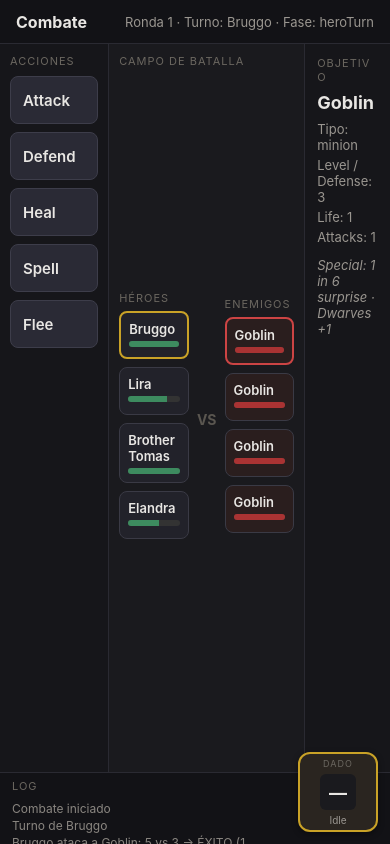
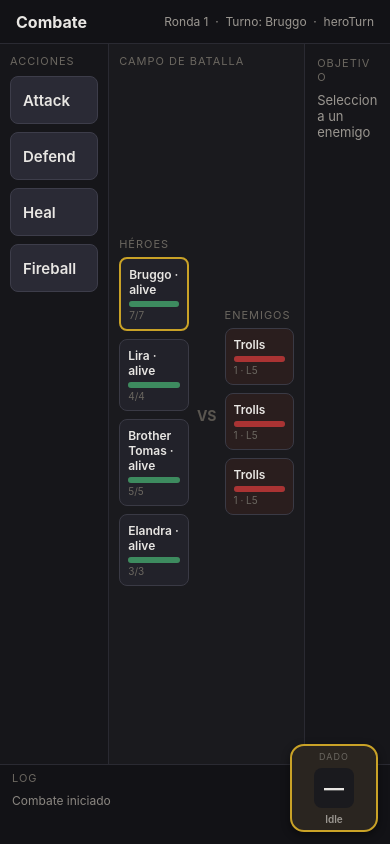
Before and after one commit to Lunrak/mirethar, a React Native app: screen / in a window 390 px wide. Built offline with nearby package versions, Linux system fonts and the light colour scheme.

Commit message:
feat(ui): Dado central conectado

```diff
--- a/package.json
+++ b/package.json
@@ -9,7 +9,8 @@
     "jest": "~30.5.2",
     "jest-expo": "~58.0.13",
     "react": "19.3.0",
-		"react-native": "0.88.1"
+    "react-native": "0.88.1",
+    "react-native-web": "^0.21.4"
   },
   "devDependencies": {
     "@types/react": "~19.3.0",
--- /dev/null
+++ b/src/modules/combat/components/CentralDice.tsx
@@ -0,0 +1,160 @@
+/**
+ * Dado Central – GDD §5.1 / §3.4
+ * Estados: Idle → Listo → Girando → Resultado
+ */
+
+import React, { useEffect, useRef } from 'react';
+import {
+	View,
+	Text,
+	StyleSheet,
+	Pressable,
+	Animated,
+	Easing,
+} from 'react-native';
+import type { DiceUiState } from '../hooks/useCombatSession';
+
+type Props = {
+	diceUi: DiceUiState;
+	lastTotal?: number | null;
+	disabled?: boolean;
+	onPress: () => void;
+};
+
+const STATE_LABEL: Record<DiceUiState, string> = {
+	idle: 'Idle',
+	ready: 'Listo',
+	spinning: 'Girando',
+	result: 'Resultado',
+};
+
+export function CentralDice({ diceUi, lastTotal, disabled, onPress }: Props) {
+	const spin = useRef(new Animated.Value(0)).current;
+
+	useEffect(() => {
+		if (diceUi === 'spinning') {
+			spin.setValue(0);
+			Animated.loop(
+				Animated.timing(spin, {
+					toValue: 1,
+					duration: 400,
+					easing: Easing.linear,
+					useNativeDriver: true,
+				}),
+			).start();
+		} else {
+			spin.stopAnimation();
+			spin.setValue(0);
+		}
+	}, [diceUi, spin]);
+
+	const rotate = spin.interpolate({
+		inputRange: [0, 1],
+		outputRange: ['0deg', '360deg'],
+	});
+
+	const canPress = !disabled && (diceUi === 'ready' || diceUi === 'result');
+
+	const borderColor =
+		diceUi === 'ready'
+			? '#5dce7a'
+			: diceUi === 'spinning'
+				? '#e8c547'
+				: diceUi === 'result'
+					? '#6ea8fe'
+					: '#c9a227';
+
+	return (
+		<Pressable
+			onPress={canPress ? onPress : undefined}
+			disabled={!canPress}
+			style={({ pressed }) => [
+				styles.wrap,
+				pressed && canPress && styles.pressed,
+			]}
+			accessibilityRole="button"
+			accessibilityLabel={`Dado central, estado ${STATE_LABEL[diceUi]}`}
+		>
+			<View style={[styles.dice, { borderColor }]}>
+				<Text style={styles.label}>DADO</Text>
+
+				{diceUi === 'spinning' ? (
+					<Animated.View style={{ transform: [{ rotate }] }}>
+						<View style={styles.face}>
+							<Text style={styles.faceText}>?</Text>
+						</View>
+					</Animated.View>
+				) : (
+					<View style={styles.face}>
+						<Text style={styles.faceText}>
+							{diceUi === 'result' && lastTotal != null
+								? String(lastTotal)
+								: '—'}
+						</Text>
+					</View>
+				)}
+
+				<Text style={[styles.state, diceUi === 'ready' && styles.stateReady]}>
+					{STATE_LABEL[diceUi]}
+				</Text>
+			</View>
+		</Pressable>
+	);
+}
+
+const styles = StyleSheet.create({
+	wrap: {
+		position: 'absolute',
+		right: 12,
+		bottom: 12,
+		zIndex: 30,
+	},
+	pressed: {
+		opacity: 0.85,
+		transform: [{ scale: 0.96 }],
+	},
+	dice: {
+		width: 88,
+		height: 88,
+		borderRadius: 14,
+		backgroundColor: '#2a2520',
+		borderWidth: 2,
+		alignItems: 'center',
+		justifyContent: 'center',
+		elevation: 8,
+		shadowColor: '#000',
+		shadowOpacity: 0.45,
+		shadowRadius: 8,
+		shadowOffset: { width: 0, height: 3 },
+	},
+	label: {
+		position: 'absolute',
+		top: 5,
+		color: '#6b6760',
+		fontSize: 9,
+		letterSpacing: 1,
+	},
+	state: {
+		position: 'absolute',
+		bottom: 5,
+		color: '#9a9690',
+		fontSize: 10,
+		fontWeight: '600',
+	},
+	stateReady: {
+		color: '#5dce7a',
+	},
+	face: {
+		width: 40,
+		height: 40,
+		borderRadius: 8,
+		backgroundColor: '#1a1a1e',
+		alignItems: 'center',
+		justifyContent: 'center',
+	},
+	faceText: {
+		color: '#e8e6e3',
+		fontSize: 20,
+		fontWeight: '700',
+	},
+});
--- /dev/null
+++ b/src/modules/combat/hooks/useCombatSession.ts
@@ -0,0 +1,144 @@
+/**
+ * Hook de sesión de combate – conecta UI con core (TurnManager + StateManager)
+ */
+
+import { useCallback, useMemo, useReducer, useState } from 'react';
+import {
+  createCombat,
+  selectAction,
+  selectTarget,
+  clearSelection,
+  canResolve,
+} from '../../../core/rules/CombatStateManager';
+import {
+  executeHeroAttack,
+  executeHeal,
+  executeSpell,
+  runEnemyTurn,
+  getAliveEnemies,
+} from '../../../core/rules/TurnManager';
+import { createDefaultParty } from '../../../core/data/classes';
+import { generateEncounter } from '../../../core/rules/EncounterGenerator';
+import type { Action, CombatState } from '../../../core/types/combat';
+
+export type DiceUiState = 'idle' | 'ready' | 'spinning' | 'result';
+
+export type CombatSession = {
+  state: CombatState;
+  diceUi: DiceUiState;
+  lastDiceTotal: number | null;
+  encounterType: 'vermin' | 'minion' | 'boss';
+  selectHeroAction: (action: Action) => void;
+  selectEnemyTarget: (enemyId: string) => void;
+  clear: () => void;
+  /** Llamar cuando el dado está Listo: pasa a Girando y resuelve */
+  resolveDice: () => void;
+  /** Tras mostrar resultado, volver a Idle / siguiente paso */
+  acknowledgeResult: () => void;
+  canResolveNow: boolean;
+};
+
+export function useCombatSession(
+  encounterType: 'vermin' | 'minion' | 'boss' = 'minion'
+): CombatSession {
+  const [state, setState] = useState<CombatState>(() => {
+    const party = createDefaultParty();
+    const enc = generateEncounter(encounterType);
+    return createCombat(party, enc.enemies);
+  });
+
+  const [diceUi, setDiceUi] = useState<DiceUiState>('idle');
+  const [lastDiceTotal, setLastDiceTotal] = useState<number | null>(null);
+  const [pendingResult, setPendingResult] = useState<CombatState | null>(null);
+
+  const canResolveNow = useMemo(() => canResolve(state) && diceUi === 'ready', [state, diceUi]);
+
+  const syncDiceFromState = useCallback((s: CombatState, ui: DiceUiState) => {
+    if (ui === 'spinning' || ui === 'result') return ui;
+    if (canResolve(s)) return 'ready';
+    return 'idle';
+  }, []);
+
+  const selectHeroAction = useCallback((action: Action) => {
+    setState((prev) => {
+      const next = selectAction(prev, action);
+      setDiceUi(syncDiceFromState(next, 'idle'));
+      return next;
+    });
+  }, [syncDiceFromState]);
+
+  const selectEnemyTarget = useCallback((enemyId: string) => {
+    setState((prev) => {
+      const next = selectTarget(prev, enemyId);
+      setDiceUi(syncDiceFromState(next, 'idle'));
+      return next;
+    });
+  }, [syncDiceFromState]);
+
+  const clear = useCallback(() => {
+    setState((prev) => {
+      const next = clearSelection(prev);
+      setDiceUi('idle');
+      return next;
+    });
+  }, []);
+
+  const resolveDice = useCallback(() => {
+    setState((prev) => {
+      if (!canResolve(prev) || prev.isFinished) return prev;
+
+      setDiceUi('spinning');
+
+      // Resolución síncrona; la UI muestra "Girando" un momento vía acknowledge
+      const actionType = prev.selectedAction?.type ?? 'attack';
+      let next = prev;
+
+      if (actionType === 'attack') {
+        next = executeHeroAttack(prev, encounterType);
+      } else if (actionType === 'heal') {
+        next = executeHeal(prev);
+      } else if (actionType === 'spell') {
+        next = executeSpell(prev, encounterType);
+      } else {
+        // defend etc.
+        next = executeHeroAttack(prev, encounterType); // fallback
+      }
+
+      // Extraer último total de dado del mensaje si es posible — placeholder
+      setLastDiceTotal(null);
+      setPendingResult(next);
+      setDiceUi('result');
+
+      // Si tras el turno de héroes toca enemigos, se procesa al acknowledge
+      return next;
+    });
+  }, [encounterType]);
+
+  const acknowledgeResult = useCallback(() => {
+    setState((prev) => {
+      let next = pendingResult ?? prev;
+      setPendingResult(null);
+
+      if (!next.isFinished && next.phase === 'enemyTurn') {
+        next = runEnemyTurn(next);
+      }
+
+      setLastDiceTotal(null);
+      setDiceUi(syncDiceFromState(next, 'idle'));
+      return next;
+    });
+  }, [pendingResult, syncDiceFromState]);
+
+  return {
+    state,
+    diceUi,
+    lastDiceTotal,
+    encounterType,
+    selectHeroAction,
+    selectEnemyTarget,
+    clear,
+    resolveDice,
+    acknowledgeResult,
+    canResolveNow,
+  };
+}
--- a/src/modules/combat/screens/CombatScreen.tsx
+++ b/src/modules/combat/screens/CombatScreen.tsx
@@ -1,168 +1,243 @@
 /**
- * Pantalla de combate – layout landscape exacto del GDD §5.1
- * Solo estructura estática (sin lógica de juego todavía).
- *
- * Zonas:
- *  - Header (superior)
- *  - Zona Izquierda ~28% (acciones)
- *  - Campo de Batalla (centro)
- *  - Panel Derecho ~22% (info)
- *  - Log de Combate (inferior)
- *  - Dado Central (esquina inferior derecha, superpuesto)
+ * Pantalla de combate – layout GDD §5.1 + Dado Central conectado (Día 16)
+ * Idle → Listo → Girando → Resultado
  */
 
-import React from 'react';
-import { View, Text, StyleSheet, ScrollView } from 'react-native';
+import React, { useEffect, useRef } from 'react';
+import { View, Text, StyleSheet, ScrollView, Pressable } from 'react-native';
+import { useCombatSession } from '../hooks/useCombatSession';
+import { CentralDice } from '../components/CentralDice';
+import { getAliveEnemies } from '../../../core/rules/TurnManager';
+import { getHeroStatus } from '../../../core/rules/HeroStatus';
+import type { Action } from '../../../core/types/combat';
 
-const PLACEHOLDER_ACTIONS = ['Attack', 'Defend', 'Heal', 'Spell', 'Flee'];
-const PLACEHOLDER_HEROES = ['Bruggo', 'Lira', 'Brother Tomas', 'Elandra'];
-const PLACEHOLDER_ENEMIES = ['Goblin', 'Goblin', 'Goblin', 'Goblin'];
-const PLACEHOLDER_LOG = [
-	'Combate iniciado',
-	'Turno de Bruggo',
-	'Bruggo ataca a Goblin: 5 vs 3 → ÉXITO (1 muerto)',
-	'Turno de Lira',
+const ACTIONS: Action[] = [
+	{ type: 'attack', name: 'Attack', requiresTarget: true },
+	{ type: 'defend', name: 'Defend', requiresTarget: false },
+	{ type: 'heal', name: 'Heal', requiresTarget: true },
+	{ type: 'spell', name: 'Fireball', requiresTarget: false },
 ];
 
 export default function CombatScreen() {
+	const session = useCombatSession('minion');
+	const {
+		state,
+		diceUi,
+		lastDiceTotal,
+		selectHeroAction,
+		selectEnemyTarget,
+		resolveDice,
+		acknowledgeResult,
+		canResolveNow,
+	} = session;
+
+	const spinTimeout = useRef<ReturnType<typeof setTimeout> | null>(null);
+
+	useEffect(() => {
+		if (diceUi === 'result') {
+			spinTimeout.current = setTimeout(() => {
+				acknowledgeResult();
+			}, 1200);
+			return () => {
+				if (spinTimeout.current) clearTimeout(spinTimeout.current);
+			};
+		}
+	}, [diceUi, acknowledgeResult]);
+
+	const onDicePress = () => {
+		if (diceUi === 'ready') {
+			resolveDice();
+		} else if (diceUi === 'result') {
+			if (spinTimeout.current) clearTimeout(spinTimeout.current);
+			acknowledgeResult();
+		}
+	};
+
+	const currentHero = state.heroes.find((h) => h.id === state.currentActorId);
+	const selectedTarget = state.enemies.find(
+		(e) => e.id === state.selectedTargetId,
+	);
+	const aliveEnemies = getAliveEnemies(state.enemies);
+
+	const lifePct = (cur: number, max: number) =>
+		`${Math.max(0, Math.min(100, Math.round((cur / Math.max(1, max)) * 100)))}%`;
+
 	return (
 		<View style={styles.root}>
-			{/* ===== HEADER ===== */}
 			<View style={styles.header}>
 				<Text style={styles.headerTitle}>Combate</Text>
 				<Text style={styles.headerMeta}>
-					Ronda 1 · Turno: Bruggo · Fase: heroTurn
+					Ronda {state.round}
+					{currentHero ? `  ·  Turno: ${currentHero.name}` : ''}
+					{`  ·  ${state.phase}`}
+					{state.isFinished ? `  ·  ${state.result?.toUpperCase()}` : ''}
 				</Text>
 			</View>
 
-			{/* ===== CUERPO PRINCIPAL ===== */}
 			<View style={styles.body}>
-				{/* Zona Izquierda – Acciones (~28%) */}
 				<View style={styles.leftPanel}>
 					<Text style={styles.sectionLabel}>Acciones</Text>
-					{PLACEHOLDER_ACTIONS.map((action) => (
-						<View
-							key={action}
-							style={styles.actionButton}
+					{ACTIONS.map((action) => {
+						const selected = state.selectedAction?.name === action.name;
+						const disabled =
+							state.phase !== 'heroTurn' ||
+							state.isFinished ||
+							diceUi === 'spinning';
+						return (
+							<Pressable
+								key={action.name}
+								disabled={disabled}
+								onPress={() => selectHeroAction(action)}
+								style={[
+									styles.actionButton,
+									selected && styles.actionSelected,
+									disabled && styles.actionDisabled,
+								]}
 							>
-							<Text style={styles.actionButtonText}>{action}</Text>
-						</View>
-					))}
+								<Text style={styles.actionButtonText}>{action.name}</Text>
+							</Pressable>
+						);
+					})}
 				</View>
 
-				{/* Campo de Batalla – Centro */}
 				<View style={styles.battlefield}>
 					<Text style={styles.sectionLabel}>Campo de Batalla</Text>
 					<View style={styles.battlefieldRow}>
-						{/* Héroes (izquierda, orden de marcha vertical) */}
 						<View style={styles.unitColumn}>
 							<Text style={styles.columnTitle}>Héroes</Text>
-							{PLACEHOLDER_HEROES.map((name, i) => (
+							{state.heroes.map((h) => (
 								<View
-									key={name}
-									style={[styles.unitCard, i === 0 && styles.unitActive]}
+									key={h.id}
+									style={[
+										styles.unitCard,
+										h.id === state.currentActorId && styles.unitActive,
+										(h.isFallen || h.isDead) && styles.unitDown,
+									]}
 								>
-									<Text style={styles.unitName}>{name}</Text>
+									<Text style={styles.unitName}>
+										{h.name} · {getHeroStatus(h)}
+									</Text>
 									<View style={styles.lifeBarTrack}>
 										<View
 											style={[
 												styles.lifeBarFill,
-												{ width: `${[100, 75, 100, 60][i]}%` },
+												{ width: lifePct(h.life, h.maxLife) },
 											]}
 										/>
 									</View>
+									<Text style={styles.lifeText}>
+										{h.life}/{h.maxLife}
+									</Text>
 								</View>
 							))}
 						</View>
 
 						<Text style={styles.vs}>VS</Text>
 
-						{/* Enemigos (derecha) */}
 						<View style={styles.unitColumn}>
 							<Text style={styles.columnTitle}>Enemigos</Text>
-							{PLACEHOLDER_ENEMIES.map((name, i) => (
-								<View
-									key={`${name}-${i}`}
+							{state.enemies.map((e) => {
+								const dead = e.currentLife <= 0;
+								const targeted = e.id === state.selectedTargetId;
+								return (
+									<Pressable
+										key={e.id}
+										disabled={dead || state.phase !== 'heroTurn'}
+										onPress={() => selectEnemyTarget(e.id)}
 										style={[
 											styles.unitCard,
 											styles.unitEnemy,
-										i === 0 && styles.unitTarget,
+											targeted && styles.unitTarget,
+											dead && styles.unitDown,
 										]}
 									>
-									<Text style={styles.unitName}>{name}</Text>
+										<Text style={styles.unitName}>{e.name}</Text>
 										<View style={styles.lifeBarTrack}>
 											<View
-											style={[styles.lifeBarFillEnemy, { width: '100%' }]}
+												style={[
+													styles.lifeBarFillEnemy,
+													{
+														width: lifePct(
+															Math.max(0, e.currentLife),
+															Math.max(e.currentLife, 1),
+														),
+													},
+												]}
 											/>
 										</View>
-								</View>
-							))}
+										<Text style={styles.lifeText}>
+											{e.currentLife} · L{e.level}
+										</Text>
+									</Pressable>
+								);
+							})}
+							{aliveEnemies.length === 0 && (
+								<Text style={styles.columnTitle}>Sin enemigos vivos</Text>
+							)}
 						</View>
 					</View>
 				</View>
 
-				{/* Panel Derecho – Info (~22%) */}
 				<View style={styles.rightPanel}>
 					<Text style={styles.sectionLabel}>Objetivo</Text>
-					<Text style={styles.infoName}>Goblin</Text>
-					<Text style={styles.infoLine}>Tipo: minion</Text>
-					<Text style={styles.infoLine}>Level / Defense: 3</Text>
-					<Text style={styles.infoLine}>Life: 1</Text>
-					<Text style={styles.infoLine}>Attacks: 1</Text>
-					<Text style={[styles.infoLine, styles.infoRules]}>
-						Special: 1 in 6 surprise · Dwarves +1
+					{selectedTarget ? (
+						<>
+							<Text style={styles.infoName}>{selectedTarget.name}</Text>
+							<Text style={styles.infoLine}>
+								Level / Def: {selectedTarget.level}
 							</Text>
+							<Text style={styles.infoLine}>
+								Life: {selectedTarget.currentLife}
+							</Text>
+							<Text style={styles.infoLine}>
+								Attacks: {selectedTarget.attacks}
+							</Text>
+							{selectedTarget.isUndead && (
+								<Text style={styles.infoLine}>Undead</Text>
+							)}
+						</>
+					) : (
+						<Text style={styles.infoLine}>Selecciona un enemigo</Text>
+					)}
+					{state.selectedAction && (
+						<Text style={[styles.infoLine, { marginTop: 12 }]}>
+							Acción: {state.selectedAction.name}
+						</Text>
+					)}
+					{canResolveNow && (
+						<Text style={styles.readyHint}>Dado Listo — púlsalo</Text>
+					)}
 				</View>
 			</View>
 
-			{/* ===== LOG DE COMBATE ===== */}
 			<View style={styles.log}>
 				<Text style={styles.sectionLabel}>Log</Text>
-				<ScrollView
-					style={styles.logScroll}
-					horizontal={false}
-				>
-					{PLACEHOLDER_LOG.map((line, i) => (
+				<ScrollView style={styles.logScroll}>
+					{state.log.slice(-12).map((entry) => (
 						<Text
-							key={i}
+							key={entry.id}
 							style={styles.logLine}
 						>
-							{line}
+							{entry.message}
 						</Text>
 					))}
 				</ScrollView>
 			</View>
 
-			{/* ===== DADO CENTRAL (esquina inferior derecha) ===== */}
-			<View
-				style={styles.diceContainer}
-				pointerEvents="box-none"
-			>
-				<View style={styles.dice}>
-					<Text style={styles.diceLabel}>DADO</Text>
-					<Text style={styles.diceState}>Idle</Text>
-					<View style={styles.diceFace}>
-						<Text style={styles.diceFaceText}>—</Text>
-					</View>
-				</View>
-			</View>
+			<CentralDice
+				diceUi={diceUi}
+				lastTotal={lastDiceTotal}
+				disabled={state.isFinished}
+				onPress={onDicePress}
+			/>
 		</View>
 	);
 }
 
-const HEADER_H = 44;
-const LOG_H = 72;
-
 const styles = StyleSheet.create({
-	root: {
-		flex: 1,
-		backgroundColor: '#1a1a1e',
-		// Landscape: el contenedor padre debe forzar orientation
-	},
-
-	// --- Header ---
+	root: { flex: 1, backgroundColor: '#1a1a1e' },
 	header: {
-		height: HEADER_H,
+		height: 44,
 		paddingHorizontal: 16,
 		flexDirection: 'row',
 		alignItems: 'center',
@@ -171,24 +246,9 @@ const styles = StyleSheet.create({
 		borderBottomWidth: 1,
 		borderBottomColor: '#2a2a32',
 	},
-	headerTitle: {
-		color: '#e8e6e3',
-		fontSize: 16,
-		fontWeight: '700',
-	},
-	headerMeta: {
-		color: '#9a9690',
-		fontSize: 13,
-	},
-
-	// --- Body (3 columnas) ---
-	body: {
-		flex: 1,
-		flexDirection: 'row',
-		minHeight: 0,
-	},
-
-	// Izquierda ~28%
+	headerTitle: { color: '#e8e6e3', fontSize: 16, fontWeight: '700' },
+	headerMeta: { color: '#9a9690', fontSize: 12 },
+	body: { flex: 1, flexDirection: 'row', minHeight: 0 },
 	leftPanel: {
 		width: '28%',
 		padding: 10,
@@ -206,28 +266,17 @@ const styles = StyleSheet.create({
 		borderWidth: 1,
 		borderColor: '#3d3d4a',
 	},
-	actionButtonText: {
-		color: '#e8e6e3',
-		fontSize: 15,
-		fontWeight: '600',
-	},
-
-	// Centro
-	battlefield: {
-		flex: 1,
-		padding: 10,
-		backgroundColor: '#1a1a1e',
-	},
+	actionSelected: { borderColor: '#c9a227', backgroundColor: '#3a3420' },
+	actionDisabled: { opacity: 0.4 },
+	actionButtonText: { color: '#e8e6e3', fontSize: 15, fontWeight: '600' },
+	battlefield: { flex: 1, padding: 10 },
 	battlefieldRow: {
 		flex: 1,
 		flexDirection: 'row',
 		alignItems: 'center',
 		justifyContent: 'space-evenly',
 	},
-	unitColumn: {
-		flex: 1,
-		maxWidth: 160,
-	},
+	unitColumn: { flex: 1, maxWidth: 170 },
 	columnTitle: {
 		color: '#6b6760',
 		fontSize: 11,
@@ -244,20 +293,13 @@ const styles = StyleSheet.create({
 		borderWidth: 1,
 		borderColor: '#3a3a45',
 	},
-	unitActive: {
-		borderColor: '#c9a227',
-		borderWidth: 2,
-	},
-	unitEnemy: {
-		backgroundColor: '#2a1e1e',
-	},
-	unitTarget: {
-		borderColor: '#c44',
-		borderWidth: 2,
-	},
+	unitActive: { borderColor: '#c9a227', borderWidth: 2 },
+	unitEnemy: { backgroundColor: '#2a1e1e' },
+	unitTarget: { borderColor: '#c44', borderWidth: 2 },
+	unitDown: { opacity: 0.35 },
 	unitName: {
 		color: '#e8e6e3',
-		fontSize: 13,
+		fontSize: 12,
 		fontWeight: '600',
 		marginBottom: 4,
 	},
@@ -267,22 +309,15 @@ const styles = StyleSheet.create({
 		borderRadius: 3,
 		overflow: 'hidden',
 	},
-	lifeBarFill: {
-		height: '100%',
-		backgroundColor: '#3d8b5f',
-	},
-	lifeBarFillEnemy: {
-		height: '100%',
-		backgroundColor: '#a33',
-	},
+	lifeBarFill: { height: '100%', backgroundColor: '#3d8b5f' },
+	lifeBarFillEnemy: { height: '100%', backgroundColor: '#a33' },
+	lifeText: { color: '#6b6760', fontSize: 10, marginTop: 2 },
 	vs: {
 		color: '#5a5650',
 		fontSize: 14,
 		fontWeight: '700',
 		marginHorizontal: 8,
 	},
-
-	// Derecha ~22%
 	rightPanel: {
 		width: '22%',
 		padding: 12,
@@ -296,16 +331,13 @@ const styles = StyleSheet.create({
 		fontWeight: '700',
 		marginBottom: 8,
 	},
-	infoLine: {
-		color: '#9a9690',
+	infoLine: { color: '#9a9690', fontSize: 13, marginBottom: 4 },
+	readyHint: {
+		color: '#5dce7a',
 		fontSize: 13,
-		marginBottom: 4,
+		marginTop: 12,
+		fontWeight: '700',
 	},
-	infoRules: {
-		marginTop: 8,
-		fontStyle: 'italic',
-	},
-
 	sectionLabel: {
 		color: '#6b6760',
 		fontSize: 11,
@@ -313,74 +345,15 @@ const styles = StyleSheet.create({
 		letterSpacing: 1,
 		marginBottom: 8,
 	},
-
-	// --- Log ---
 	log: {
-		height: LOG_H,
+		height: 80,
 		paddingHorizontal: 12,
 		paddingTop: 6,
+		paddingRight: 110,
 		backgroundColor: '#121216',
 		borderTopWidth: 1,
 		borderTopColor: '#2a2a32',
-		// Deja hueco a la derecha para el dado
-		paddingRight: 100,
 	},
-	logScroll: {
-		flex: 1,
-	},
-	logLine: {
-		color: '#8a8680',
-		fontSize: 12,
-		marginBottom: 2,
-	},
-
-	// --- Dado Central (esquina inferior derecha) ---
-	diceContainer: {
-		position: 'absolute',
-		right: 12,
-		bottom: 12,
-		zIndex: 20,
-	},
-	dice: {
-		width: 80,
-		height: 80,
-		borderRadius: 12,
-		backgroundColor: '#2a2520',
-		borderWidth: 2,
-		borderColor: '#c9a227',
-		alignItems: 'center',
-		justifyContent: 'center',
-		// Sombra táctil
-		elevation: 6,
-		shadowColor: '#000',
-		shadowOpacity: 0.4,
-		shadowRadius: 6,
-		shadowOffset: { width: 0, height: 2 },
-	},
-	diceLabel: {
-		position: 'absolute',
-		top: 4,
-		color: '#6b6760',
-		fontSize: 9,
-		letterSpacing: 1,
-	},
-	diceState: {
-		position: 'absolute',
-		bottom: 4,
-		color: '#9a9690',
-		fontSize: 10,
-	},
-	diceFace: {
-		width: 36,
-		height: 36,
-		borderRadius: 6,
-		backgroundColor: '#1a1a1e',
-		alignItems: 'center',
-		justifyContent: 'center',
-	},
-	diceFaceText: {
-		color: '#e8e6e3',
-		fontSize: 18,
-		fontWeight: '700',
-	},
+	logScroll: { flex: 1 },
+	logLine: { color: '#8a8680', fontSize: 12, marginBottom: 2 },
 });
```
Lines whose indentation alone changed are shown as unchanged.
